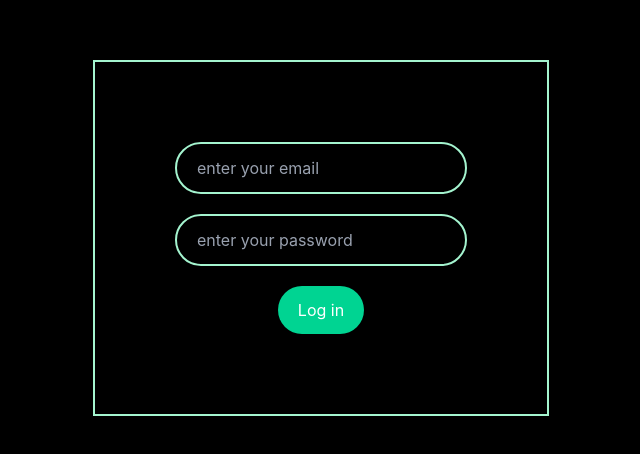
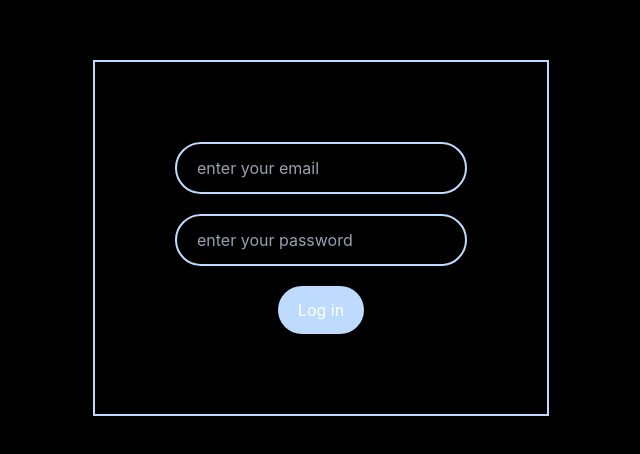
Before and after one commit to vader-72/Task-manager-, a React (Vite) app: page / in a window 1280 px wide. Shown: the part 162-616 px from the top of the page, without its empty margins (319-959 px from the left). Built offline with nearby package versions, Linux system fonts and the light colour scheme.

Commit message:
Made some changes

```diff
--- a/src/Compornents/auth/Login.jsx
+++ b/src/Compornents/auth/Login.jsx
@@ -19,7 +19,7 @@ const Login = ({handlelogin}) => {
 
   return (
     <div className='flex h-screen w-screen items-center justify-center'>
-       <div className='border-2 border-emerald-200 p-20'>
+       <div className='border-2 border-blue-200 p-20'>
         <form onSubmit={(e) => {
             submitHandler(e)
         }} className='flex flex-col items-center justify-center '>
@@ -29,15 +29,15 @@ const Login = ({handlelogin}) => {
             onChange={(e) =>{
                 setEmail(e.target.value)
             }}
-            required className=' text-white border-emerald-200  outline-none border-2 bg-transparent rounded-full py-3 px-5 placeholder:text-gray-400'type="email" placeholder="enter your email"/>
+            required className=' text-white border-blue-200  outline-none border-2 bg-transparent rounded-full py-3 px-5 placeholder:text-gray-400'type="email" placeholder="enter your email"/>
             <input
             value={password}
             onChange={(e) =>{
                 setPassword(e.target.value)
             }}
-            required className='text-white mt-5 border-emerald-200 outline-none border-2  rounded-full py-3 px-5 placeholder:text-gray-400' type="password" placeholder="enter your password" />
+            required className='text-white mt-5 border-blue-200 outline-none border-2  rounded-full py-3 px-5 placeholder:text-gray-400' type="password" placeholder="enter your password" />
 
-            <button className='mt-5 rounded-full px-5 py-3 text-gray-500 border-none outline-none bg-emerald-400'>Log in</button>
+            <button className='mt-5 rounded-full px-5 py-3 text-black-500 border-none outline-none bg-blue-200'>Log in</button>
         </form>
         </div>
     </div>
--- a/src/Compornents/other/TaskListNumbers.jsx
+++ b/src/Compornents/other/TaskListNumbers.jsx
@@ -3,7 +3,7 @@ import React from 'react'
 const TaskListNumbers = ({data}) => {
   return (
     <div className='flex gap-5 mt-10 justify-between '>
-      <div className ='rounded-xl py-6 px-9 w-[45%] bg-red-400 '>
+      <div className ='rounded-xl py-6 px-9 w-[45%] bg-violet-400 '>
         <h2 className='text-3xl font-semibold'>{data.taskNumbers.newTask}</h2>
         <h3 className='text-xl font-medium'>New Task</h3>
       </div>
```
